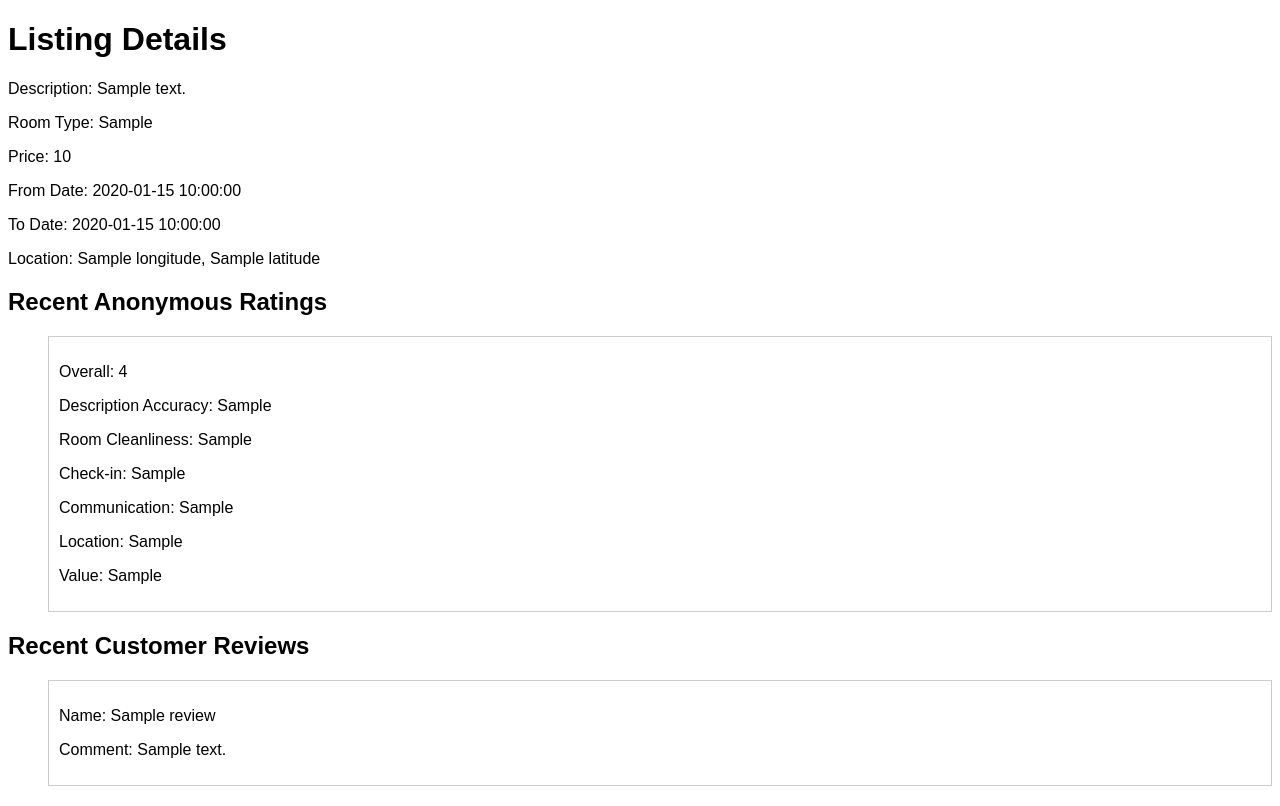
After one commit to cs411-alawini/sp24-cs411-team066-DBKnitters, a Python web app: template ease_lease/app/templates/listings_detail.html in a window 1280 px wide. The commit adds this page. Run offline with Jinja, Linux system fonts and the light colour scheme; the template is opened without the code that fills it: most values are stand-ins (such as "Sample title", 1, 10 or a date in 2020).

Commit message:
show review and rating in listings_detail

```diff
--- /dev/null
+++ b/ease_lease/app/static/css/listings_detail.css
@@ -0,0 +1,11 @@
+body {
+    font-family: Arial, sans-serif;
+}
+ul {
+    list-style-type: none;
+}
+li {
+    margin-bottom: 20px;
+    padding: 10px;
+    border: 1px solid #ccc;
+}
--- a/ease_lease/app/templates/listings.html
+++ b/ease_lease/app/templates/listings.html
@@ -38,7 +38,8 @@
     <br></br>
     <ul id = "listings-container">
         {% for listing in listings %}
-            <li>
+            <!-- <li> -->
+            <li class = 'listing' data-id = "{{ listing.listing_id }}">
                 <h2>{{ listing['room_type'] }}</h2>
                 <p>Description: {{ listing['description'] }}</p>
                 <p>Rating: {{ listing['scores_rating'] }}</p>
--- /dev/null
+++ b/ease_lease/app/templates/listings_detail.html
@@ -0,0 +1,62 @@
+<!DOCTYPE html>
+<html lang="en">
+<head>
+    <meta charset="UTF-8">
+    <meta name="viewport" content="width=device-width, initial-scale=1.0">
+    <title>Listing Details</title>
+    <link rel="stylesheet" type="text/css" href="{{ url_for('static', filename='css/listings_detail.css') }}">
+</head>
+<body>
+    <header>
+        <h1>Listing Details</h1>
+    </header>
+    <main>
+        <section id = 'detail'>
+
+            <p>Description: {{ listings_detail[0].description }}</p>
+            <p>Room Type: {{ listings_detail[0].room_type}}</p>
+            <p>Price: {{listings_detail[0].price}}</p>
+            <p>From Date: {{ listings_detail[0].from_date }}</p>
+            <p>To Date: {{ listings_detail[0].to_date }}</p>
+            <p>Location: {{ listings_detail[0].longitude }}, {{ listings_detail[0].latitude }}</p>
+
+        </section>
+
+        <section id = 'rating'>
+
+            <h2>Recent Anonymous Ratings</h2>
+            <ul id = 'rating container'>
+                {% for rating in listings_rating %}
+                <li class = 'rating'>
+                    <p>Overall: {{ rating.scores_rating }}</p>
+                    <p>Description Accuracy: {{ rating.scores_accuracy }}</p>
+                    <p>Room Cleanliness: {{ rating.scores_cleanliness}}</p>
+                    <p>Check-in: {{ rating.scores_checkin }}</p>
+                    <p>Communication: {{ rating.scores_communication }}</p>
+                    <p>Location: {{ rating.scores_location }}</p>
+                    <p>Value: {{ rating.scores_value }}</p>
+                </li>
+                {% endfor %}
+            </ul>
+
+        </section>
+
+        <section id = 'review'>
+
+            <h2>Recent Customer Reviews</h2>
+            <ul id = 'review container'>
+                {% for review in listings_review %}
+                <li class = 'review'>
+                    <p>Name: {{ review.reviewer_name }}</p>
+                    <p>Comment: {{ review.content }}</p>
+                </li>
+                {% endfor %}
+            </ul>
+
+        </section>
+
+    </main>
+    <script src="{{ url_for('static', filename='js/listings_detail.js') }}"></script>
+</body>
+
+</html>
--- a/ease_lease/routes/__init__.py
+++ b/ease_lease/routes/__init__.py
@@ -1,3 +1,4 @@
 from .account_routes import *
 from .listings_routes import *
 from .landlord_profile_routes import *
+from .listings_detail_routes import *
--- a/ease_lease/utils/__init__.py
+++ b/ease_lease/utils/__init__.py
@@ -1,3 +1,4 @@
 from .account_utils import *
 from .listings_utils import *
 from .landlord_profile_utils import *
+from .listings_detail_utils import *
```
Also changed, not shown: ease_lease/app/static/js/listings_detail.js (added, +26 -0 lines), ease_lease/routes/listings_detail_routes.py (added, +15 -0 lines), ease_lease/utils/listings_detail_utils.py (added, +46 -0 lines).
